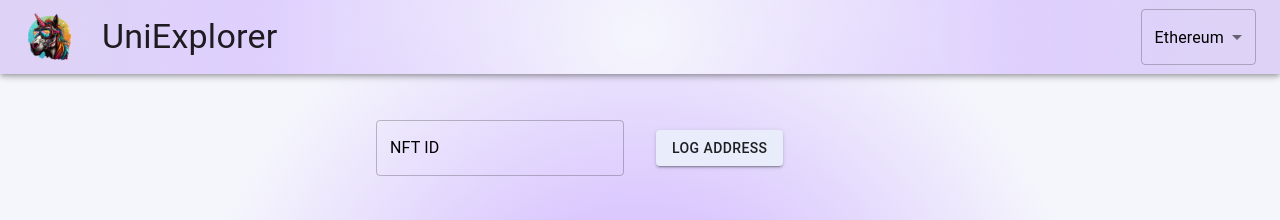
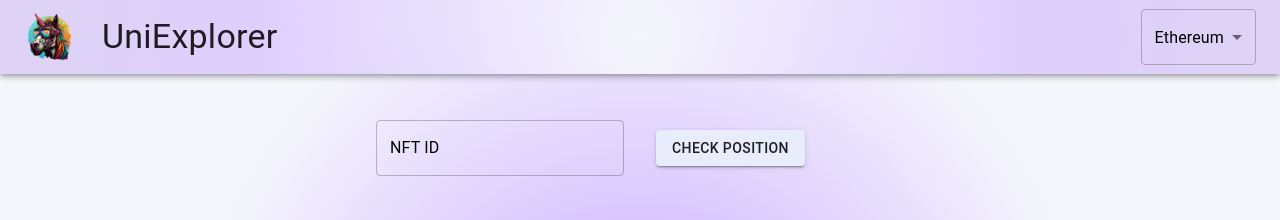
Before and after one commit to Loris-EPFL/uni-explorer, a Next.js app: page / in a window 1280 px wide. Shown: the top 220 px of the page. Built offline with nearby package versions, Linux system fonts and the light colour scheme.

Commit message:
fixed main button text

```diff
--- a/src/app/page.tsx
+++ b/src/app/page.tsx
@@ -26,7 +26,7 @@ export default function Home() {
     setGqlInput(id);
   };
 
-  const handleInputChange = (event : any) => {
+  const handleInputChange = (event: any) => {
     setId(event.target.value);
   };
 
@@ -35,7 +35,7 @@ export default function Home() {
       <ApolloExample>
 
         <main className={styles.main}>
-        <Grid  container
+          <Grid container
             spacing={4}
             marginTop={11}
           >
@@ -50,7 +50,8 @@ export default function Home() {
                 value={id}
                 onChange={handleInputChange}
                 sx={{
-              border: '10px white'}}
+                  border: '10px white'
+                }}
               />
             </Grid>
             <Grid item display="flex"
@@ -63,7 +64,7 @@ export default function Home() {
                 color="primary"
                 onClick={handleButtonClick}
               >
-            Log Address
+                Check Position
               </Button>
             </Grid>
             <Grid item display="flex"
@@ -71,7 +72,7 @@ export default function Home() {
               justifyContent={'center'}
               alignItems={'center'} >
               {error && <Alert severity="error">{error}</Alert>}
-          {gqlInput && !error ? <QueryComponent id={gqlInput}/> : null}
+              {gqlInput && !error ? <QueryComponent id={gqlInput} /> : null}
             </Grid>
           </Grid>
         </main>
```
Lines whose indentation alone changed are shown as unchanged.
